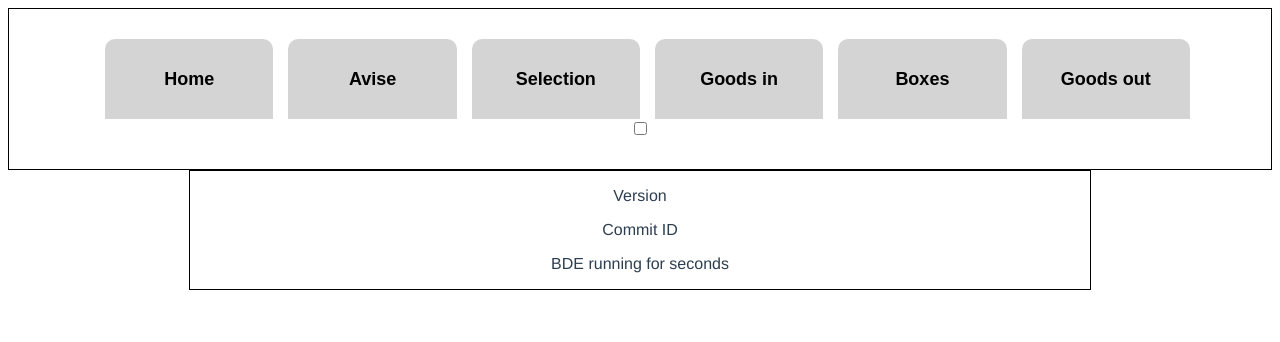
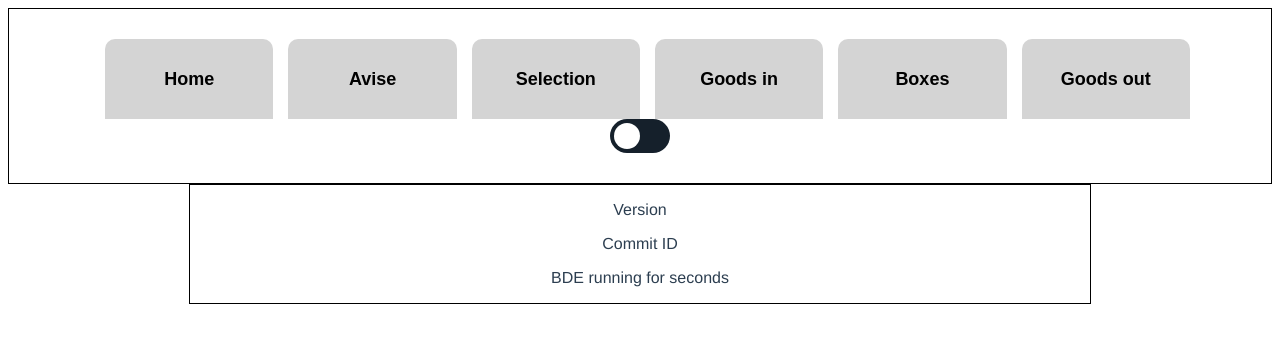
Before and after one commit to Robert-Schimanek/EIBA-Frontend, a Vue app: page / in a window 1280 px wide. Shown: the top 342 px of the page. Built offline with nearby package versions, Linux system fonts and the light colour scheme; no server answers.

Commit message:
Added Toggler to ColorSwitch.vue

```diff
--- a/src/components/ColorSwitch.vue
+++ b/src/components/ColorSwitch.vue
@@ -13,4 +13,54 @@
 </script>
 
 <style>
+.toggle {
+  position: relative;
+  display: inline-block;
+  width: 60px;
+  height: 34px;
+}
+.toggle input {
+  opacity: 0;
+  width: 0;
+  height: 0;
+}
+.toggler {
+  position: absolute;
+  cursor: pointer;
+  top: 0;
+  left: 0;
+  right: 0;
+  bottom: 0;
+  background: #15202B;
+  -webkit-transition: 0.4s;
+  transition: 0.4s;
+}
+.toggler:before {
+  position: absolute;
+  content: "";
+  height: 26px;
+  width: 26px;
+  left: 4px;
+  bottom: 4px;
+  background: #FFF;
+  -webkit-transition: 0.4s;
+  transition: 0.4s;
+}
+input:checked + .toggler {
+  background: #d4d4d4;
+}
+input:focus + toggler {
+  box-shadow: 0 0 2px #d4d4d4;
+}
+input:checked + .toggler:before {
+  -webkit-transform: translateX(26px);
+  -ms-transform: translateX(26px);
+  transform: translateX(26px);
+}
+.toggler.round {
+  border-radius: 34px;
+}
+.toggler.round:before {
+  border-radius: 50%;
+}
 </style>
```
